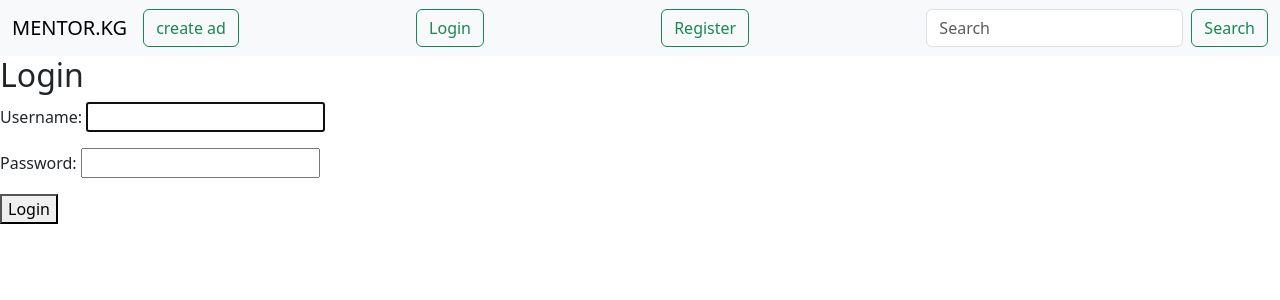
After one commit to KairatImankulov/mentor, a Django app: page /user/login in a window 1280 px wide. The commit adds this page. Shown: the top 300 px of the page. Run offline with Django 4.2, Linux system fonts and the light colour scheme.

Commit message:
added user authentication

```diff
--- a/ads/templates/base.html
+++ b/ads/templates/base.html
@@ -25,6 +25,37 @@
                         <a class="btn btn-outline-success me-2" aria-current="page" href="{% url 'create_at' %}">create ad</a>
                     </li>
                 </ul>
+
+                {% if user.is_authenticated %}
+                <ul class="navbar-nav me-auto mb-2 mb-lg-0">
+                    <li class="nav-item">
+                        <a class="btn btn-outline-success me-2" aria-current="page" href="{% url 'logout' %}">Logout</a>
+                    </li>
+                </ul>
+
+                {% else %}
+                <ul class="navbar-nav me-auto mb-2 mb-lg-0">
+                    <li class="nav-item">
+                        <a class="btn btn-outline-success me-2" aria-current="page" href="{% url 'login' %}">Login</a>
+                    </li>
+                </ul>
+                {% endif %}
+
+                {% if user.is_authenticated %}
+                <ul class="navbar-nav me-auto mb-2 mb-lg-0">
+                    <li class="nav-item">
+                        <a class="btn btn-outline-success me-2" aria-current="page" href="{% url 'profile' %}">Profile</a>
+                    </li>
+                </ul>
+
+                {% else %}
+                <ul class="navbar-nav me-auto mb-2 mb-lg-0">
+                    <li class="nav-item">
+                        <a class="btn btn-outline-success me-2" aria-current="page" href="{% url 'register' %}">Register</a>
+                    </li>
+                </ul>
+                {% endif %}
+
                 <form class="d-flex" role="search">
                     <input class="form-control me-2" type="search" placeholder="Search" aria-label="Search">
                     <button class="btn btn-outline-success" type="submit">Search</button>
--- a/ads/urls.py
+++ b/ads/urls.py
@@ -1,4 +1,5 @@
 from django.urls import path
+
 from .views import (
         AdsListView,
         category_list,
--- a/src/urls.py
+++ b/src/urls.py
@@ -23,6 +23,8 @@ from django.conf import settings
 urlpatterns = [
     path('admin/', admin.site.urls),
     path('ads/', include('ads.urls')),
+    path('user/', include('users.urls')),
 ]
+
 urlpatterns += static(settings.MEDIA_URL, document_root=settings.MEDIA_ROOT)
 urlpatterns += static(settings.STATIC_URL, document_root=settings.STATIC_ROOT)
--- /dev/null
+++ b/users/forms.py
@@ -0,0 +1,13 @@
+from django import forms
+from django.contrib.auth.forms import UserCreationForm, AuthenticationForm
+from .models import User
+
+
+class RegistrationForm(UserCreationForm):
+    class Meta:
+        model = User
+        fields = ('username', 'password1', 'password2')
+
+
+class LoginForm(AuthenticationForm):
+    pass
--- /dev/null
+++ b/users/templates/login.html
@@ -0,0 +1,12 @@
+{% extends 'base.html' %}
+
+{% block content %}
+
+<h2> Login </h2>
+<form method="post">
+    {% csrf_token %}
+    {{form.as_p}}
+    <button type="submit"> Login </button>
+</form>
+
+{% endblock %}
--- /dev/null
+++ b/users/urls.py
@@ -0,0 +1,17 @@
+from django.urls import path
+
+from .views import (
+        RegisterView,
+        LoginView,
+        TemplateView,
+        LogoutView,
+        ProfileView
+)
+
+
+urlpatterns = [
+    path("register", RegisterView.as_view(), name="register"),
+    path("login", LoginView.as_view(), name="login"),
+    path("logout", LogoutView.as_view(), name="logout"),
+    path('profile', ProfileView.as_view(), name='profile')
+]
--- a/users/views.py
+++ b/users/views.py
@@ -1,3 +1,40 @@
+from django.forms.models import BaseModelForm
+from django.http import HttpResponse
 from django.shortcuts import render
+from django.contrib.auth import login, authenticate, logout
+from django.views.generic import CreateView, TemplateView
+from .forms import RegistrationForm, LoginForm
+from django.urls import reverse_lazy
+from django.contrib.auth .views import LoginView, LogoutView
 
-# Create your views here.
+
+class RegisterView(CreateView):
+    form_class = RegistrationForm
+    template_name = 'register.html'
+    success_url = reverse_lazy('login')
+
+    def form_valid(self, form):
+        user = form.save()
+        login(self.request, user)
+        return super().form_valid(form)
+
+
+class LoginView(LoginView):
+    form_class = LoginForm
+    template_name = 'login.html'
+
+    def get_success_url(self):
+        return reverse_lazy('ads_list')
+
+
+class ProfileView(TemplateView):
+    template_name = 'profile.html'
+
+    def get_context_data(self, **kwargs):
+        context = super().get_context_data(**kwargs)
+        context['user'] = self.request.user
+        return context
+
+
+class LogoutView(LogoutView):
+    next_page = reverse_lazy('ads_list')
```
Also changed, not shown: users/templates/profile.html (added, +10 -0 lines), users/templates/register.html (added, +12 -0 lines), db.sqlite3.
